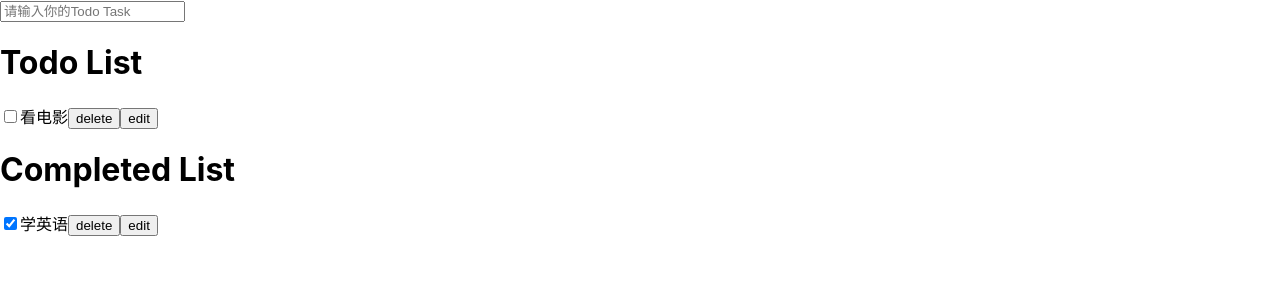
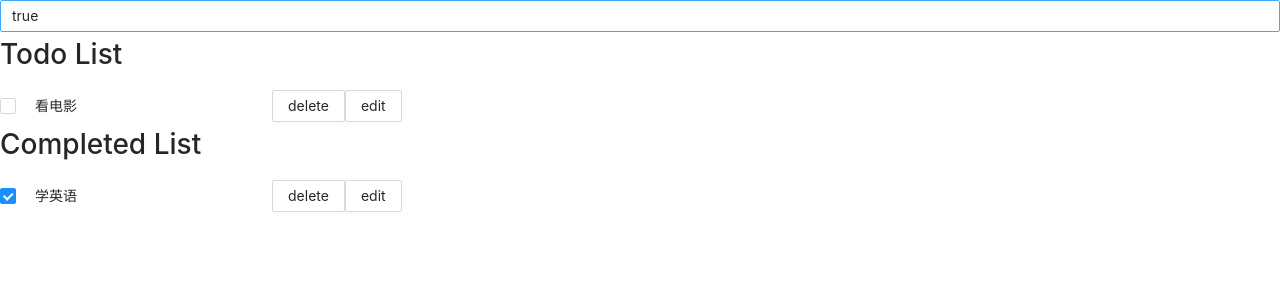
Before and after one commit to imsurewyp/demo-todolist, a React (Create React App) app: page / in a window 1280 px wide. Shown: the top 300 px of the page. Built offline with nearby package versions, Linux system fonts and the light colour scheme.

Commit message:
feat: edit task function and delete modal module add input instead

```diff
--- a/src/App.js
+++ b/src/App.js
@@ -1,7 +1,9 @@
+// @import '~antd/dist/antd.css';
 import {useEffect, useState} from "react";
 import {TodoList} from "./TodoList";
 import {CompletedList} from "./CompletedList";
 import { Input } from 'antd';
+import 'antd/dist/antd.css'
 
 function App() {
 
@@ -37,19 +39,32 @@ function App() {
         const name = e.target.value;
         const newTodoTask = {name,state:false};
         setTaskList([...tasksList,newTodoTask]);
+        e.target.value='';
+    }
+    const editTodoTask = (e,index)=>{
+        const taskName = e.target.value;
+        todoTasks[index].name=taskName;
+        setTaskList([...todoTasks,...completedTasks]);
+    }
+    const editCompletedTask = (e,index)=>{
+        const taskName = e.target.value;
+        completedTasks[index].name=taskName;
+        setTaskList([...todoTasks,...completedTasks]);
     }
   return (
     <div >
-      <Input placeholder="请输入你的Todo Task"  onPressEnter={addTask}/>
+      <Input placeholder="请输入你的Todo Task"  onPressEnter={addTask} value/>
       <h1>Todo List</h1>
       <TodoList todoTasks= {todoTasks}
                 toggleTodoTask={toggleTodoTask}
                 deleteTodoTask={deleteTodoTask}
+                editTodoTask={editTodoTask}
                 />
       <h1>Completed List</h1>
       <CompletedList completedTasks= {completedTasks}
                      toggleCompletedTask={toggleCompletedTask}
                      deleteCompletedTask={deleteCompletedTask}
+                     editCompletedTask={editCompletedTask}
                     />
     </div>
   );
--- a/src/CompletedList.js
+++ b/src/CompletedList.js
@@ -1,25 +1,37 @@
-import {Button, Checkbox} from "antd";
+import {Button, Checkbox, Input} from "antd";
+import {useState} from "react";
 
-export function CompletedList({completedTasks, toggleCompletedTask,deleteCompletedTask}) {
-
+export function CompletedList({completedTasks, toggleCompletedTask,deleteCompletedTask,editCompletedTask}) {
+    const[isEditVisible,setIsEditVisible]=useState(true)
     const onChange = (e, index) => {
         const isChecked = e.target.checked
         toggleCompletedTask(index, isChecked)
     };
 
-    function deleteTask(index) {
+    const deleteTask = index => {
         deleteCompletedTask(index);
-    }
+    };
+
+    const handleEdit = () => {
+        setIsEditVisible(false);
+    };
+    const editTask = (e,index) => {
+        editCompletedTask(e,index);
+        setIsEditVisible(true);
+    };
 
     return (
         <>
             {completedTasks.map((todo, index) => {
                     return (
-                        <>
-                            <Checkbox key={index} onChange={(e) => onChange(e, index)} checked>{todo.name}</Checkbox>
+                        <div key={`${index}*`}>
+                            <Checkbox key={index} onChange={(e) => onChange(e, index)} checked>
+                                <Input  defaultValue={todo.name} bordered={!isEditVisible} readOnly={isEditVisible}
+                                        onPressEnter={(e)=>editTask(e,index)}/>
+                            </Checkbox>
                             <Button onClick={() => deleteTask(index)}> delete</Button>
-                            <Button> edit</Button>
-                        </>
+                            <Button onClick={handleEdit}> edit</Button>
+                        </div>
                     )
                 }
             )}
--- a/src/TodoList.js
+++ b/src/TodoList.js
@@ -1,10 +1,10 @@
-import {Checkbox, Input, Modal} from "antd";
+import {Checkbox, Input} from "antd";
 import { Button } from 'antd';
 import {useState} from "react";
 
 
-export function TodoList({todoTasks,toggleTodoTask,deleteTodoTask}) {
-    const[isEditVisible,setIsEditVisible]=useState(false)
+export function TodoList({todoTasks,toggleTodoTask,deleteTodoTask,editTodoTask}) {
+    const[isEditVisible,setIsEditVisible]=useState(true)
     const onChange = (e, index) => {
        const isChecked = e.target.checked
         toggleTodoTask(index,isChecked)
@@ -13,32 +13,27 @@ export function TodoList({todoTasks,toggleTodoTask,deleteTodoTask}) {
     const deleteTask = (index) => {
         deleteTodoTask(index);
     };
-
-    const editTask = (index) => {
-        console.log(index)
+    const editTask = (e,index) => {
+        editTodoTask(e,index);
+        setIsEditVisible(true);
     };
 
-    function showEditModal() {
-        setIsEditVisible(true);
-    };
-    const handleCancel = () => {
-        setIsEditVisible(false)
-        console.log('eee')
-    };
+    function handleEdit() {
+        setIsEditVisible(false);
+    }
 
     return (
         <>
             {todoTasks.map((todo, index) =>{
-                return (
-                    <>
-                <Checkbox key={index} onChange={(e) => onChange(e, index)}>{todo.name}</Checkbox>
-                <Button onClick={()=>deleteTask(index)}> delete</Button>
-                <Button onClick={showEditModal}> edit</Button>
-                <Modal title="请进行编辑" open={isEditVisible} onOk={editTask} onCancel={handleCancel}>
-                            <Input placeholder={todo.name}></Input>
-                </Modal>
-
-                    </>
+                    return (
+                    <div  key={`${index}*#`}>
+                <Checkbox  onChange={(e) => onChange(e, index)}>
+                    <Input defaultValue={todo.name} bordered={!isEditVisible} readOnly={isEditVisible}
+                           onPressEnter={(e)=>editTask(e,index)}/>
+                </Checkbox>
+                <Button onClick={() => deleteTask(index)}> delete</Button>
+                <Button onClick={handleEdit}> edit</Button>
+                    </div>
                     )
             }
             )}
```
